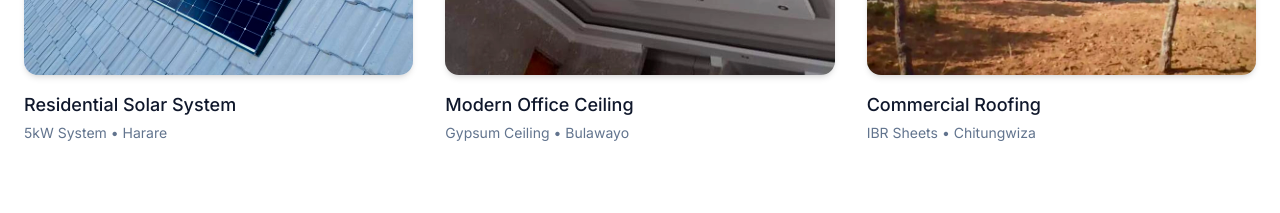
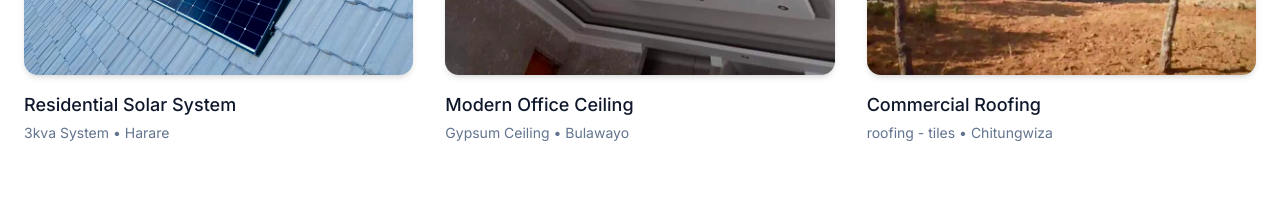
Before and after one commit to tinotendanyashanu/upperhand, a Next.js app: page / in a window 1280 px wide. Shown: the part 2660-2873 px from the top of the page. Built offline with nearby package versions, Linux system fonts and the light colour scheme.

Commit message:
feat: implement initial home page with hero section, services grid, and SEO metadata.

```diff
--- a/app/page.tsx
+++ b/app/page.tsx
@@ -334,7 +334,7 @@ export default function Home() {
                 <h3 className="text-lg font-medium text-slate-900 mb-1 group-hover:text-amber-600 transition-colors">
                   Residential Solar System
                 </h3>
-                <p className="text-sm text-slate-500">5kW System • Harare</p>
+                <p className="text-sm text-slate-500">3kva System • Harare</p>
               </div>
             </ScrollReveal>
 
@@ -378,7 +378,7 @@ export default function Home() {
                 <h3 className="text-lg font-medium text-slate-900 mb-1 group-hover:text-slate-600 transition-colors">
                   Commercial Roofing
                 </h3>
-                <p className="text-sm text-slate-500">IBR Sheets • Chitungwiza</p>
+                <p className="text-sm text-slate-500">roofing - tiles • Chitungwiza</p>
               </div>
             </ScrollReveal>
           </div>
```
